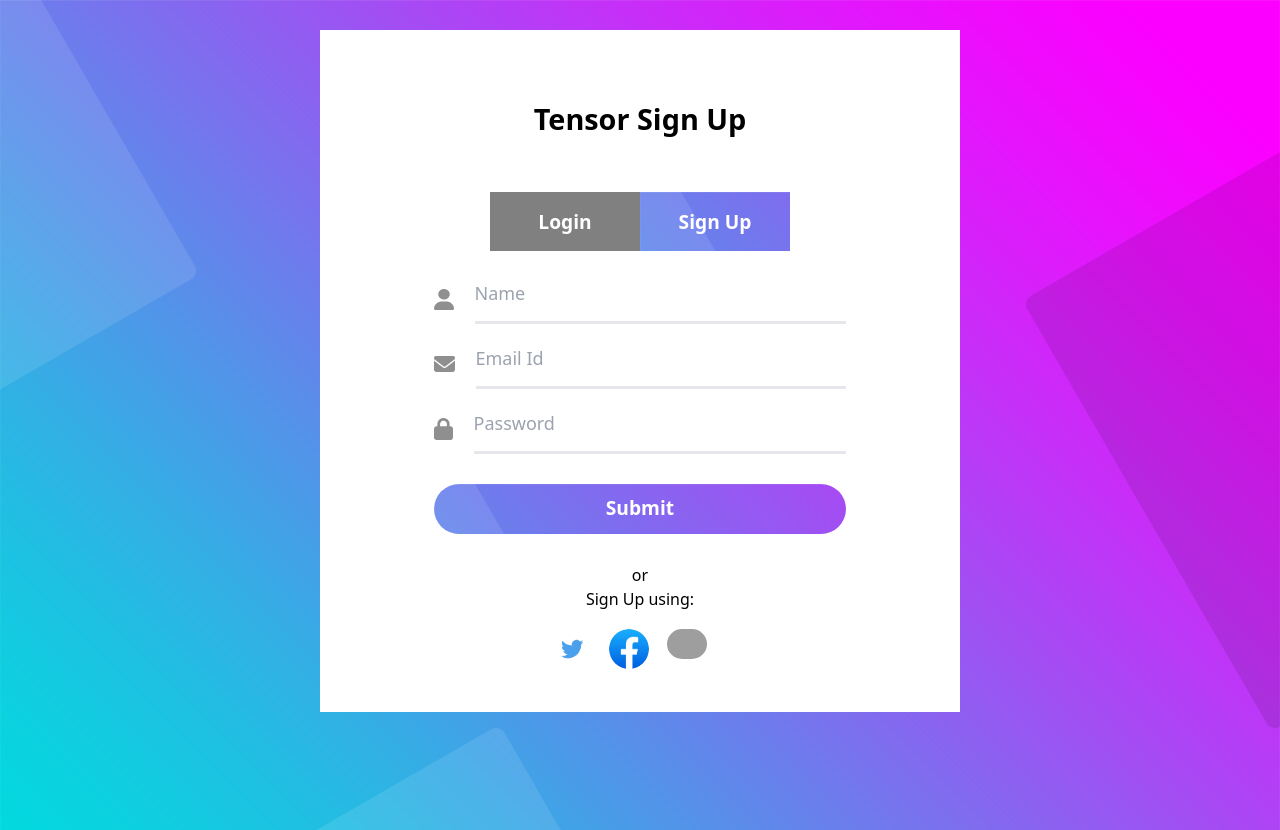
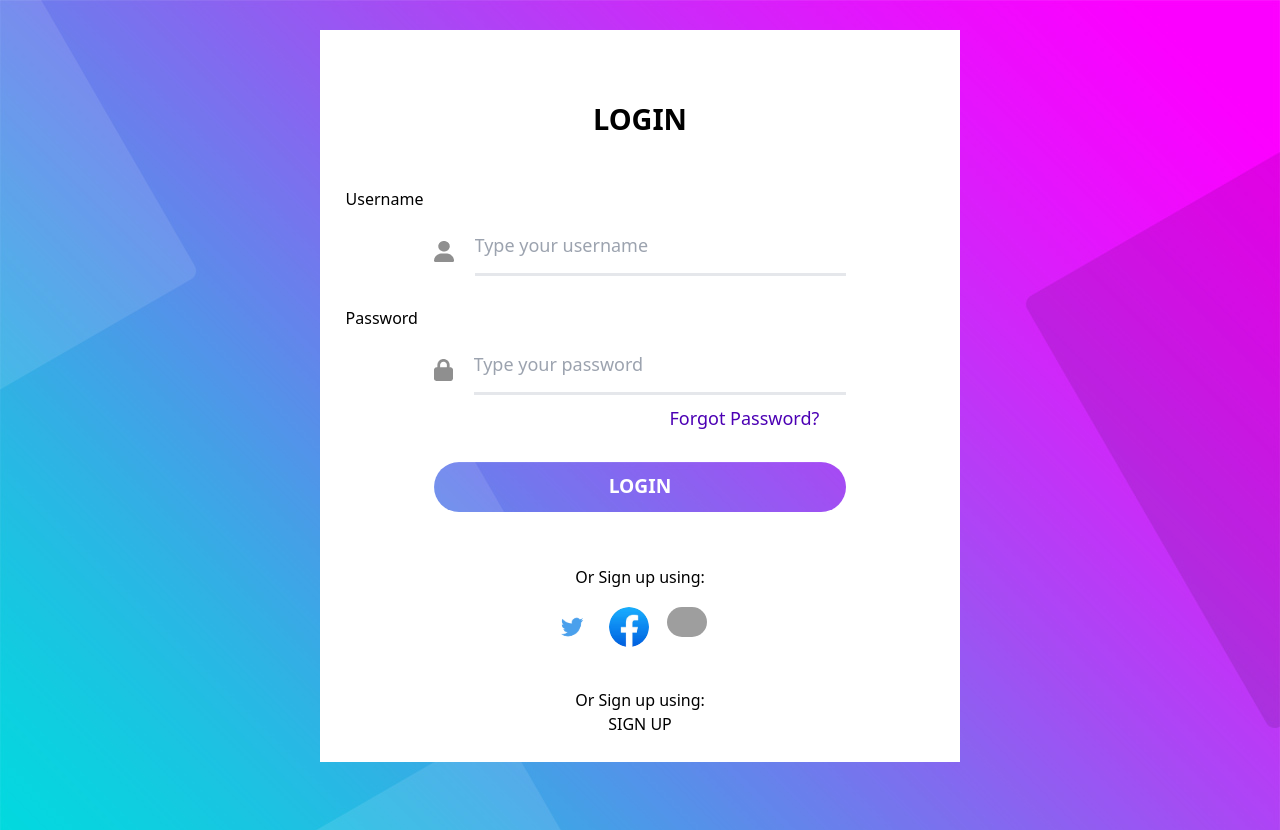
Before and after one commit to amol-ctr/login_signup, a React (Vite) app: page / in a window 1280 px wide. Built offline with nearby package versions, Linux system fonts and the light colour scheme; grey boxes are pictures that could not be loaded.

Commit message:
Update login_sign_up_components.jsx

```diff
--- a/src/assets/login_sign_up_components/login_sign_up_components.jsx
+++ b/src/assets/login_sign_up_components/login_sign_up_components.jsx
@@ -10,53 +10,65 @@
 
 function Login_sign_up_components() {
 
-  const [action, setAction] = useState("Sign Up")
+  const [action, setAction] = useState("LOGIN")
   return (
     <div class='container2'>
       <div className=' header'>
-        <div className=' text'>Tensor {action}</div>
-        <div className=' underline'></div>
+        <div className=' text'>{action}</div>
+        {/* <br /> */}
+        {/* <div className=' underline'></div> */}
       </div>
 
-      <div className='submit-container'>
+      {/* <div className='submit-container'>
         <button type='submit' className={action == "Login" ? "submit" : "submit gray"} onClick={() => setAction("Login")}>Login</button>
         <button type='submit' className={action == "Sign Up" ? "submit" : "submit gray"} onClick={() => setAction("Sign Up")}>Sign Up</button>
+      </div> */}
+
+      <form id="registerForm" action="/registration" method="post" data-sb-form-api-token="API_TOKEN">
+        <div className='inputs'>
+
+          <h4 className=' ml-20'>Username</h4>
+          <div className='input'>
+            <img src={person} alt="" />
+            <input type="text" placeholder='Type your username' required />
+            <div class="invalid-feedback" data-sb-feedback="Username:required">A Username is required.</div>
           </div>
 
-      <form id="registerForm" action="/registration" method="post" data-sb-form-api-token="API_TOKEN">
-
-        <div className='inputs'>
-
-          {action == "Login" ? <div></div> :
-
-            <div className='input'>
-              <img src={person} alt="" />
-              <input type="text" placeholder='Name' required />
-              <div class="invalid-feedback" data-sb-feedback="Username:required">A Username is required.</div>
-            </div>
-          }
+          {action == "LOGIN" ? <div></div> :
+            <div>
+              <h4 className=' ml-20'>Email</h4>
               <div className='input'>
                 <img src={email} alt="" />
                 <input type="email" placeholder='Email Id' required />
                 <div class="invalid-feedback" data-sb-feedback="email:required">An email is required.</div>
                 <div class="invalid-feedback" data-sb-feedback="email:email">Email is not valid.</div>
               </div>
+            </div>
+          }
+
+          <h4 className=' ml-20'>Password</h4>
           <div className='input'>
             <img src={password} alt="" />
-            <input type="password" placeholder='Password' required />
+            <input type="password" placeholder='Type your password' required />
             <div class="invalid-feedback" data-sb-feedback="password:required">A password is required.</div>
           </div>
         </div>
 
-        {action == "Sign Up" ? <div className='forgot-password'></div> :
+        {action == "SIGN UP" ? <div className='forgot-password'></div> :
           <div className='forgot-password'><a href="#">Forgot Password?</a></div>
         }
 
-        <button type='submit' className='submit2'>Submit</button>
-        {/* <br/> */}
+        <button type='submit' className='submit2'>{action}</button>
+        <br/>
 
-        <p align="center">or</p>
-        <p align="center">{action} using:</p>
+        {action=="SIGN UP" ? <div>
+
+        <p align="center">Or {action=="LOGIN"?"Sign up":"Login"} using:</p>
+        <p align="center" onClick={()=>setAction("LOGIN")}>LOGIN</p>
+
+        </div>:
+        <div>
+          <p align="center">Or {action=="LOGIN"?"Sign up":"Login"} using:</p>
 
           <span class='social_media_icons'>
 
@@ -70,6 +82,12 @@
               <img src={github} width=" 40px" height="40px" alt="" />
             </a>
           </span>
+
+          <br/>
+          <p align="center">Or {action=="LOGIN"?"Sign up":"Login"} using:</p>
+          <p align="center" onClick={()=>setAction("SIGN UP")}>SIGN UP</p>
+        </div>
+        }
       </form>
 
     </div>
```
Lines whose indentation alone changed are shown as unchanged.
